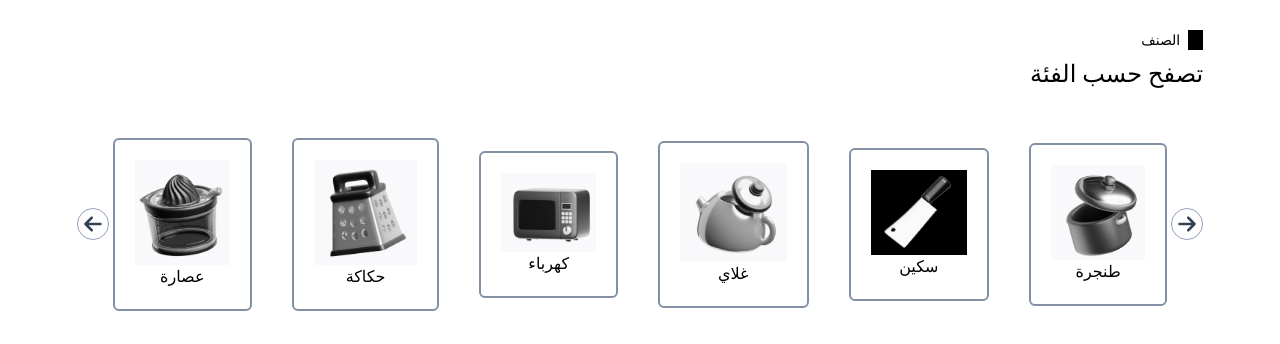
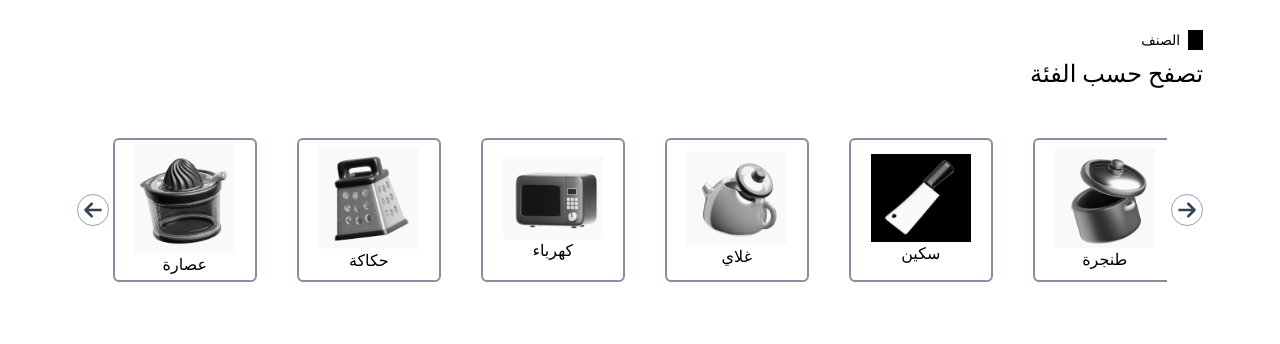
Before and after one commit to yassineaalouch/Awani-web-site, a Next.js app: page / in a window 1280 px wide. Shown: the part 820-1164 px from the top of the page. Built offline with nearby package versions, Linux system fonts and the light colour scheme; no server answers; the database is empty.

Commit message:
save the same size for categories carts

```diff
--- a/components/CategoriesHomePageSection.js
+++ b/components/CategoriesHomePageSection.js
@@ -8,6 +8,12 @@ import { useRef } from "react";
 function CategoriesHomePageSection() {
   const [currentIndex, setCurrentIndex] = useState(0); // L'index du slide actuel
   const list = [
+    {img:'/categories/3ssara.png',text:'عصارة'},
+    {img:'/categories/7kaka.png',text:'حكاكة '},
+    {img:'/categories/electric.png',text:'كهرباء '},
+    {img:'/categories/ghlay.png',text:'غلاي'},
+    {img:'/categories/mos.png',text:'سكين '},
+    {img:'/categories/tnjra.png',text:'طنجرة'},
     {img:'/categories/3ssara.png',text:'عصارة'},
     {img:'/categories/7kaka.png',text:'حكاكة '},
     {img:'/categories/electric.png',text:'كهرباء '},
@@ -66,14 +72,14 @@ function CategoriesHomePageSection() {
             className="flex gap-10 overflow-auto py-5 scrollBarNon items-center transition-transform duration-300"
           >
             {list.map((ele,index) => (
-              <div key={index} className="min-w-20 flex flex-col justify-center items-center gap-3 border-slate-500/80 border-2 rounded-md p-5 hover:scale-110 transition-all duration-300">
+              <div key={index} className="w-20 h-20 sm:min-h-24 sm:min-w-24 md:min-w-36 md:min-h-36  flex flex-col justify-center items-center gap-3 border-slate-500/80 border-2 rounded-md p-5 hover:scale-110 transition-all duration-300">
                 <Link href={"/shope/"+ele.text}>
                   <Image
                     src= {ele.img ||"/No_Image_Available.jpg"}
                     alt="No_Image_Available"
-                    className="w-[100%] "
+                    className="w-full "
                     width={100}
-                    height={50}
+                    height={100}
                     quality={60}
                     loading="lazy"
                   />
```
